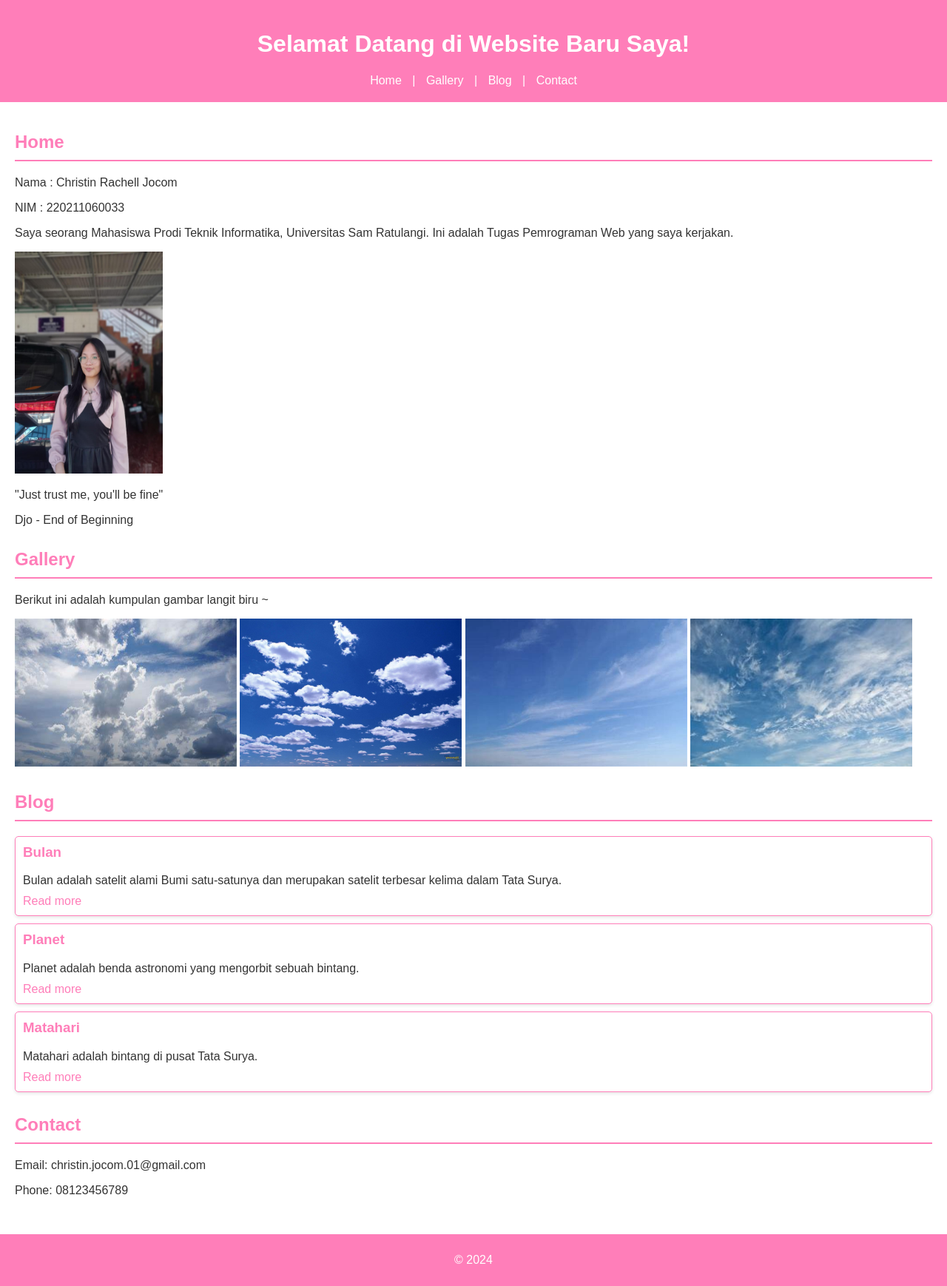
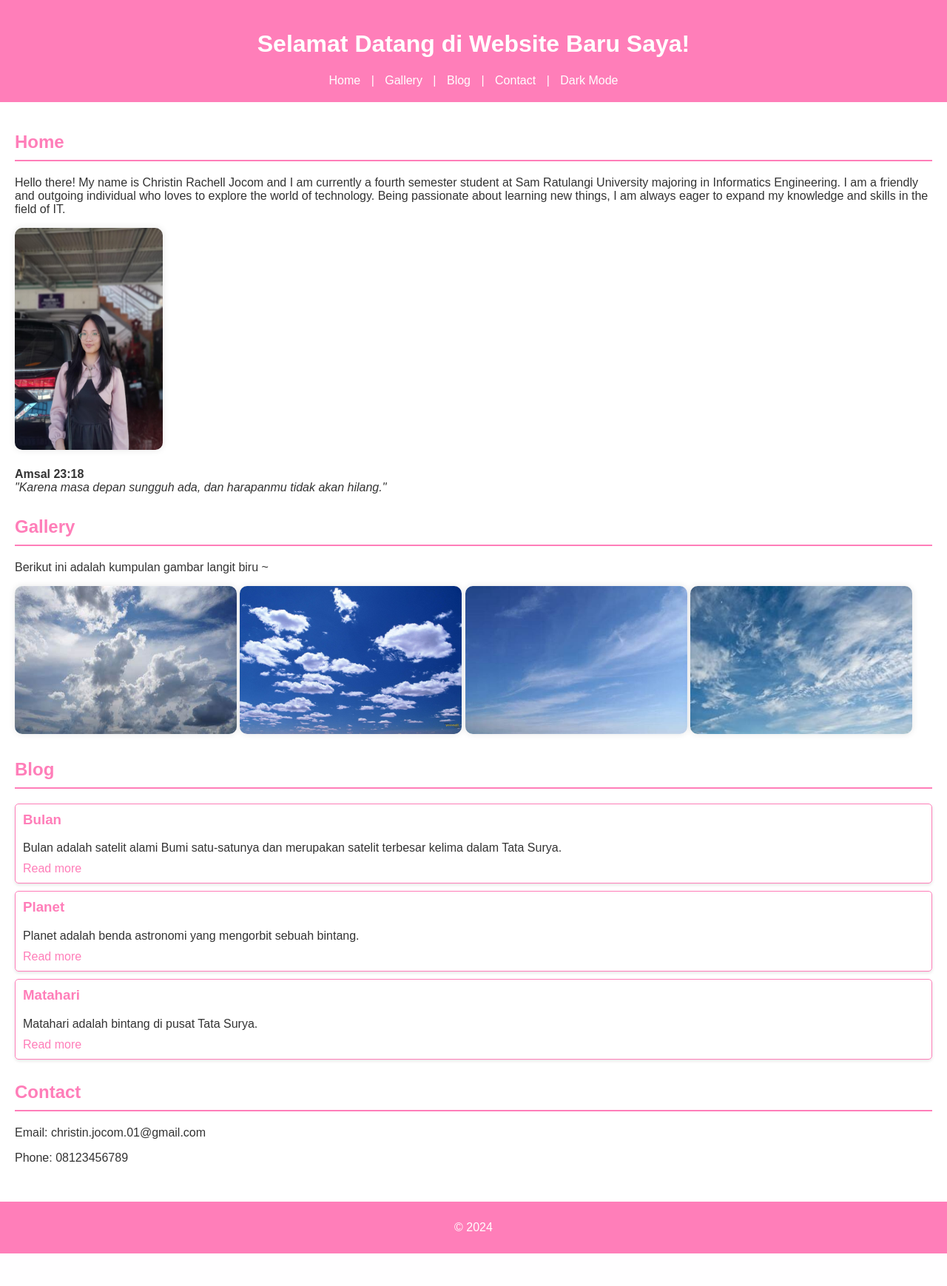
Before and after one commit to itinnn/christinjocom.github.io, a PHP site: page / in a window 1280 px wide. Shown: the whole page at 74% size. After the commit the page ends 1694 px from the top, so only its background shows below. Run offline with PHP 8.4, Linux system fonts and the light colour scheme.

Commit message:
tambah javascript

```diff
--- a/index.html
+++ b/index.html
@@ -13,30 +13,30 @@
             <a href="#home">Home</a> |
             <a href="#gallery">Gallery</a> |
             <a href="#blog">Blog</a> |
-            <a href="#contact">Contact</a>
+            <a href="#contact">Contact</a> |
+            <a id="light" href="javascript:;" onclick="dark();">Dark Mode</a>
         </nav>
     </header>
     <main>
         <section id="home">
             <h2>Home</h2>
-            <p>Nama	: Christin Rachell Jocom</p>
-            <p>NIM	: 220211060033</p>
             <p>
-                Saya seorang Mahasiswa Prodi Teknik Informatika, Universitas Sam Ratulangi.
-                Ini adalah Tugas Pemrograman Web yang saya kerjakan.
+                Hello there! My name is Christin Rachell Jocom and I am currently a fourth semester student at Sam Ratulangi University majoring in Informatics Engineering. I am a friendly and outgoing individual who loves to explore the world of technology. Being passionate about learning new things, I am always eager to expand my knowledge and skills in the field of IT.
             </p>
-            <img src="asset/me.jpeg" alt="Image" width="200" height="300">
-			<p>"Just trust me, you'll be fine" </p>
-			<p>Djo - End of Beginning</p>
+            <div style="margin-bottom: 20px;">
+                <img src="asset/me.jpeg" alt="Image" style="border-radius: 10px; box-shadow: 0 0 10px rgba(0, 0, 0, 0.1);" width="200" height="300">
+            </div>
+            <b>Amsal 23:18</b><br>
+            <i>"Karena masa depan sungguh ada, dan harapanmu tidak akan hilang."</i>
         </section>
 
         <section id="gallery">
             <h2>Gallery</h2>
             <p>Berikut ini adalah kumpulan gambar langit biru ~</p>
-            <img src="asset/sky.jpg" alt="Foto 1" width="300" height="200">
-            <img src="asset/space.jpg" alt="Foto 2" width="300" height="200">
-            <img src="asset/blue.jpg" alt="Foto 3" width="300" height="200">
-            <img src="asset/cloud.jpg" alt="Foto 4" width="300" height="200">
+            <img src="asset/sky.jpg" alt="Foto 1" class="frame" width="300" height="200">
+            <img src="asset/space.jpg" alt="Foto 2" class="frame" width="300" height="200">
+            <img src="asset/blue.jpg" alt="Foto 3" class="frame" width="300" height="200">
+            <img src="asset/cloud.jpg" alt="Foto 4" class="frame" width="300" height="200">
         </section>
 
         <section id="blog">
@@ -67,5 +67,6 @@
     <footer>
         <p>© 2024</p>
     </footer>
+    <script src="script.js"></script>
 </body>
 </html>
--- /dev/null
+++ b/script.js
@@ -0,0 +1,4 @@
+function dark(){
+    let element = document.body;
+    element.classList.toggle('dark-mode');
+}
--- a/style.css
+++ b/style.css
@@ -49,7 +49,6 @@ section h2 {
     border: 1px solid #ff7eb9; /* Pink */
     padding: 10px;
     margin-bottom: 10px;
-    background-color: #fff;
     border-radius: 5px;
     box-shadow: 0 2px 4px rgba(0, 0, 0, 0.1);
 }
@@ -73,3 +72,21 @@ section h2 {
     text-decoration: underline;
     color: #ff5f9a; /* Darker Pink */
 }
+
+img {
+    transition: transform 0.3s ease;
+}
+
+img:hover {
+    transform: scale(1.1);
+}
+
+img.frame {
+    border-radius: 10px;
+    box-shadow: 0 0 10px rgba(0, 0, 0, 0.1);
+}
+
+.dark-mode{
+    background-color: #333;
+    color: #ffedf4;
+}
```
